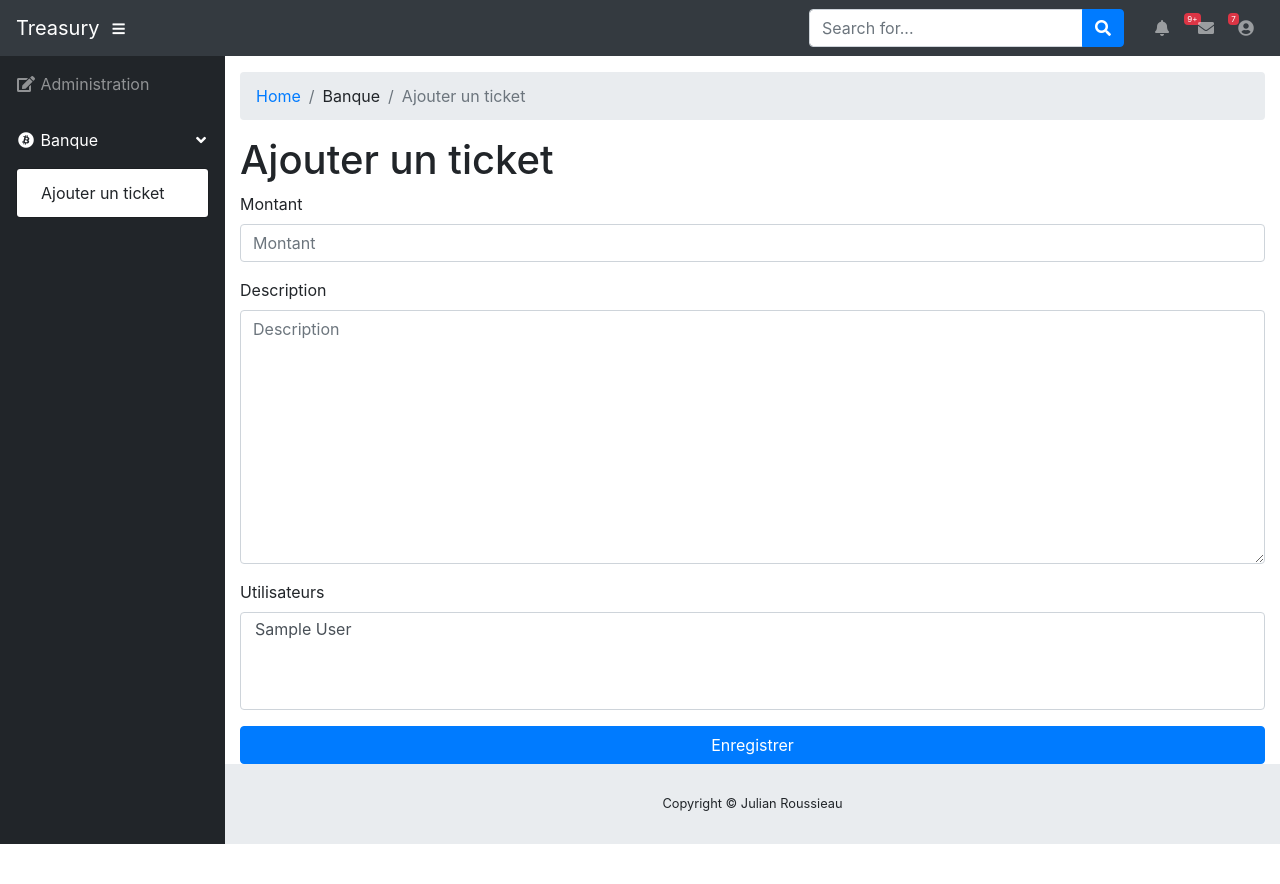
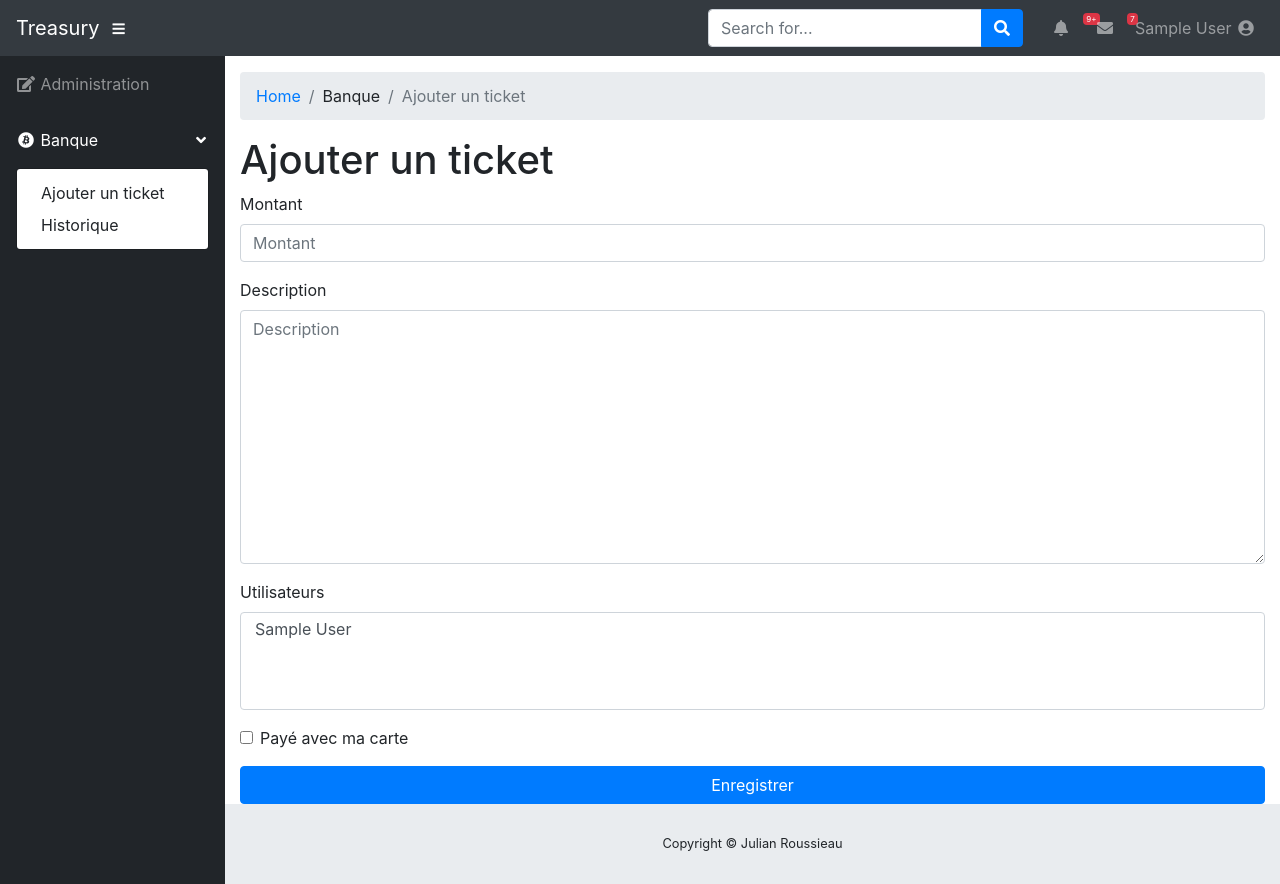
Before and after one commit to roussieau/Treasury, a Django app: page /bank/add/ in a window 1280 px wide. Before the commit the page ends 844 px from the top, so only its background shows below. Run offline with Django 3.2, Linux system fonts and the light colour scheme; the visitor is signed in with stand-in values (Sample User, id 1); data comes from the database, SQL or seed files in the repository; data that the repository does not hold is empty; some libraries are stand-ins or nearby versions.

Commit message:
update history of transactions

```diff
--- a/bank/forms.py
+++ b/bank/forms.py
@@ -5,7 +5,7 @@ from users.models import CustomUser
 
 class ExpenseForm(ModelForm):
     users = forms.ModelMultipleChoiceField(CustomUser.objects.all(), label='Utilisateurs')
-
+    paid_with_my_card = forms.BooleanField(label="Payé avec ma carte", required=False)
     class Meta:
         model = Expense
         fields = ['cost', 'description']
--- a/bank/views.py
+++ b/bank/views.py
@@ -1,7 +1,7 @@
 from django.shortcuts import render
 from django.contrib.auth.decorators import login_required
 from .forms import ExpenseForm
-from .models import Expense
+from .models import Expense, Transaction
 
 # Create your views here.
 @login_required
@@ -16,6 +16,8 @@ def add_ticket(request):
         e.kot = request.user.kot
         e.save()
         e.debit(listOfUsers)
+        if form.cleaned_data['paid_with_my_card']:
+            Transaction.objects.create(cost=e.cost, positive=True, expense=e, user=e.added_by)
         ticket_added = True
 
     return render(request, 'bank/add_ticket.html', locals())
--- a/templates/nav.html
+++ b/templates/nav.html
@@ -46,7 +46,7 @@
     </li>
     <li class="nav-item dropdown no-arrow">
       <a class="nav-link dropdown-toggle" href="#" id="userDropdown" role="button" data-toggle="dropdown" aria-haspopup="true" aria-expanded="false">
-        <i class="fas fa-user-circle fa-fw"></i>
+        {{user}} <i class="fas fa-user-circle fa-fw"></i>
       </a>
       <div class="dropdown-menu dropdown-menu-right" aria-labelledby="userDropdown">
         <a class="dropdown-item" href="#">Settings</a>
--- a/templates/sidebar.html
+++ b/templates/sidebar.html
@@ -13,6 +13,7 @@
           </a>
           <div class="dropdown-menu show" aria-labelledby="pagesDropdown" x-placement="bottom-start" style="position: absolute; will-change: transform; top: 0px; left: 0px; transform: translate3d(5px, 56px, 0px);">
             <a class="dropdown-item" href="{% url 'bank:add_ticket' %}">Ajouter un ticket</a>
+            <a class="dropdown-item" href="{% url 'bank:history_of_my_transactions' %}">Historique</a>
           </div>
         </li>
 </ul>
--- a/users/models.py
+++ b/users/models.py
@@ -31,4 +31,4 @@ class CustomUser(AbstractUser):
         return balance
 
     def get_transactions(self):
-        return Transaction.objects.filter(user=self).order_by('expense__date')[:30]
+        return Transaction.objects.filter(user=self).order_by('-expense__date')[:30]
```
Also changed, not shown: bank/templates/bank/history_transaction.html (+12 -1 lines).
